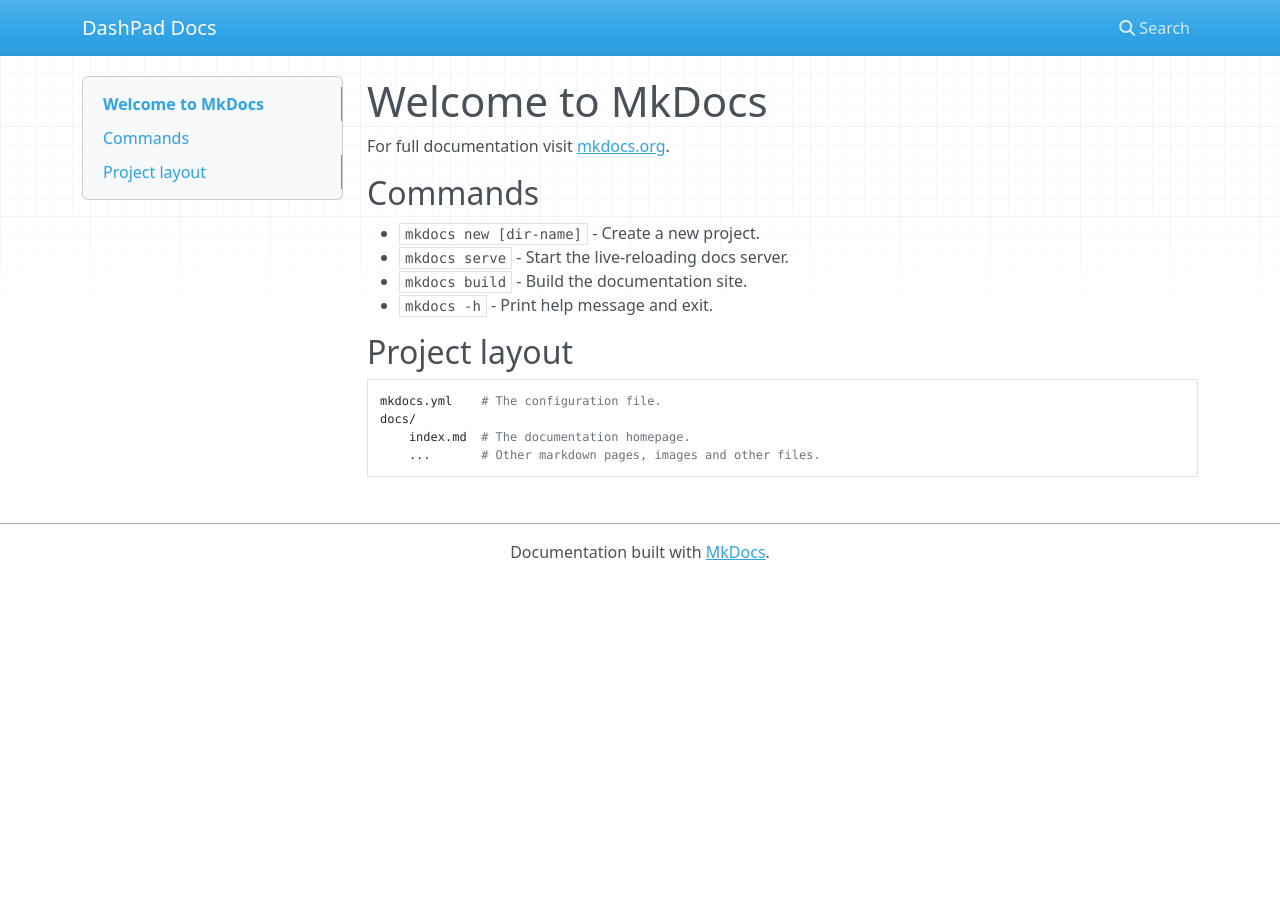
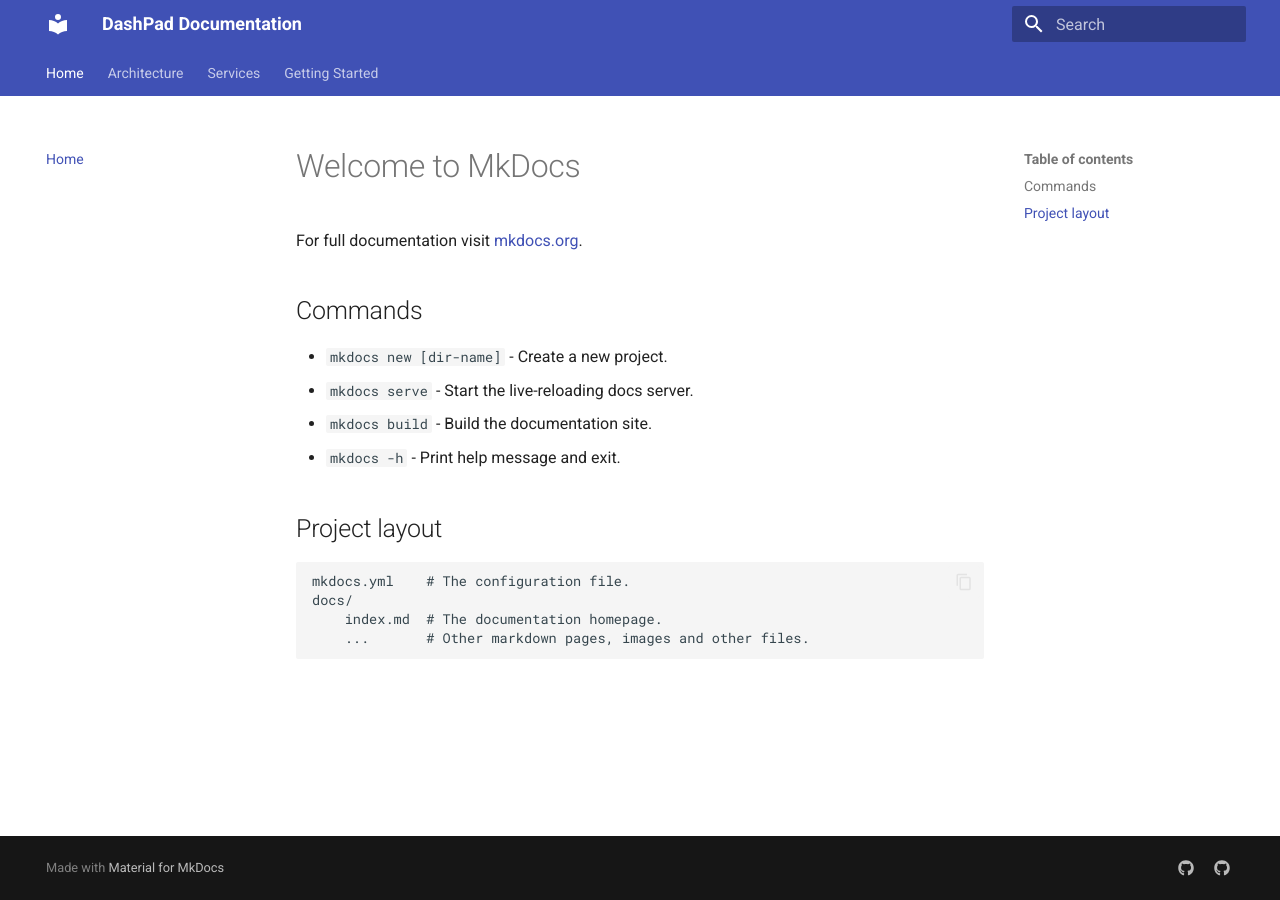
Before and after one commit to mrchrisneal/DashPad, an MkDocs documentation site: the page built from docs/index.md, in a window 1280 px wide. Built offline with MkDocs 1.6.1 and Material for MkDocs 9.7.7, drawn with Linux system fonts in a browser that asks for light colours; nearby versions of some CDN libraries.

```diff
--- a/mkdocs.yml
+++ b/mkdocs.yml
@@ -1 +1,43 @@
-site_name: DashPad Docs
+site_name: DashPad Documentation
+site_url: https://mrchrisneal.github.io/DashPad
+
+nav:
+  - Home: index.md
+  - Architecture:
+    - Overview: architecture/overview.md
+    - Microservices: architecture/microservices.md
+  - Services:
+    - DashPad API: services/dashpad-api/index.md
+    - DashPad Web: services/dashpad-web/index.md
+  - Getting Started: getting-started/index.md
+
+theme:
+  name: material
+  features:
+    - navigation.tabs
+    - navigation.top
+    - search.highlight
+    - content.code.copy
+
+plugins:
+  - search
+  - git-revision-date-localized:
+      type: date
+      fallback_to_build_date: true
+
+markdown_extensions:
+  - codehilite
+  - toc:
+      permalink: true
+  - admonition
+  - pymdownx.details
+  - pymdownx.superfences
+
+extra:
+  social:
+    - icon: fontawesome/brands/github
+      link: https://github.com/mrchrisneal/DashPad-API
+      name: DashPad API Repository
+    - icon: fontawesome/brands/github
+      link: https://github.com/mrchrisneal/DashPad-Web
+      name: DashPad Web Repository
```
Also changed, not shown: 2 other files.
